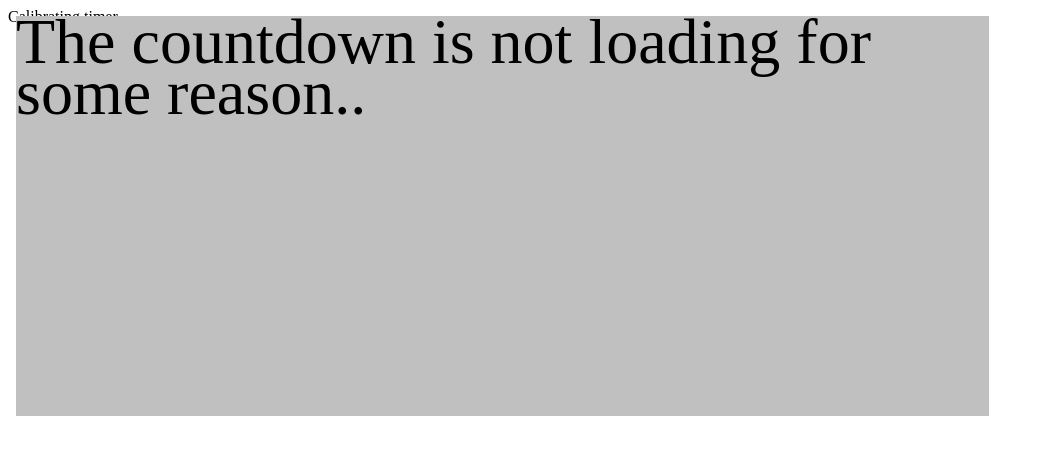
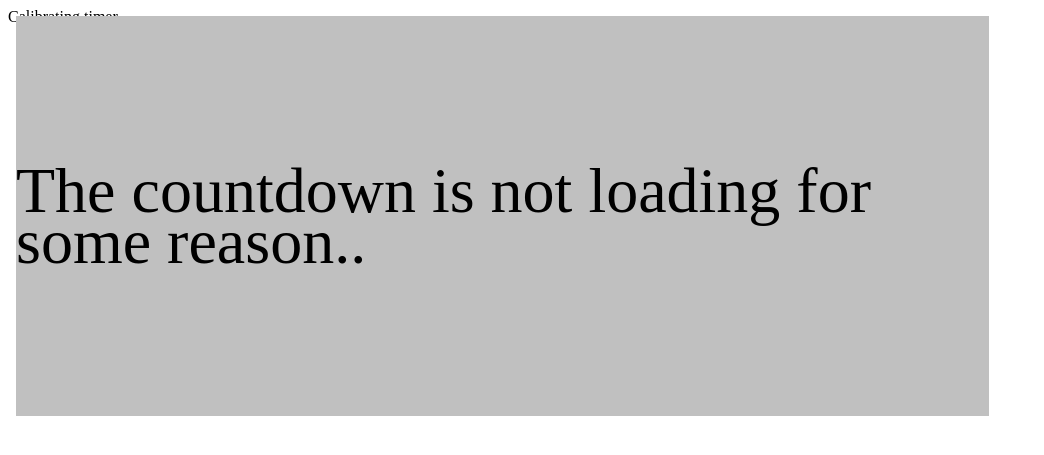
Before and after one commit to ajgeiss0702/redclock.fun, a PHP site: page /pages/countdown.html in a window 1280 px wide. Shown: the top 455 px of the page, without its empty margins (0-1044 px from the left). Run offline with PHP 8.4, Linux system fonts and the light colour scheme.

Commit message:
center countdown text in countdown div

```diff
--- a/css/layouts/default.css
+++ b/css/layouts/default.css
@@ -7,12 +7,15 @@
 .countdown-container {
   width: 76vw;
   height: 50vh;
-  line-height: 50vh;
   display: inline-block;
   position: absolute;
   top: 1em;
   left: 1em;
   background-color: silver;
+
+  display: flex;
+  justify-content: center;
+  align-items: center;
 }
 #countdown-text, #countdown-period {
   display: inline-block;
--- a/pages/countdown.html
+++ b/pages/countdown.html
@@ -1,7 +1,9 @@
 <link rel='stylesheet' id='layout-changer' href='/css/layouts/default.css'>
 <script src='/js/countdown.js'></script>
 <div class='countdown-container'>
-  <div id='countdown-text'></div><br>
-  <div id='countdown-period'>The countdown is not loading for some reason..</div>
+  <div class='countdown-inner-container'>
+    <div id='countdown-text'></div><br>
+    <div id='countdown-period'>The countdown is not loading for some reason..</div>
+  </div>
 </div>
 <div class='calibration hidden' id='calibration'>Calibrating timer..</div>
```
